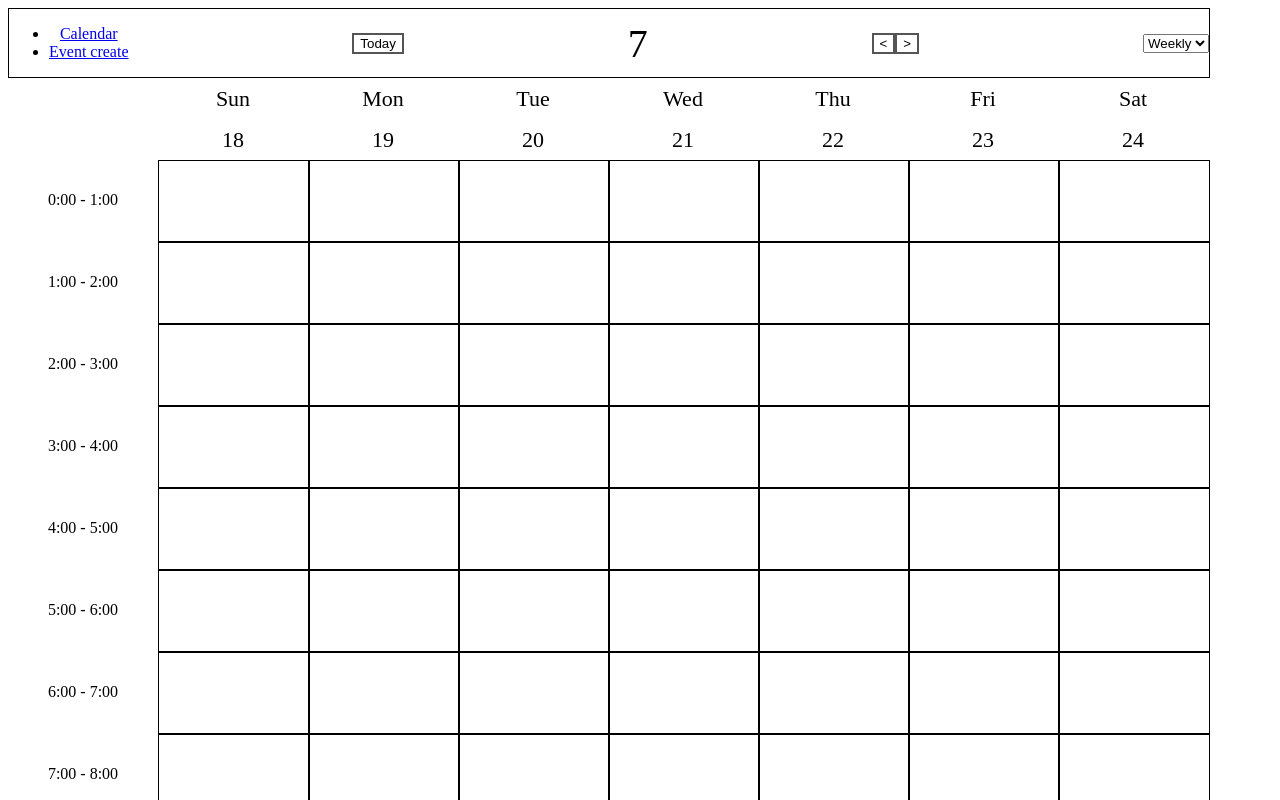
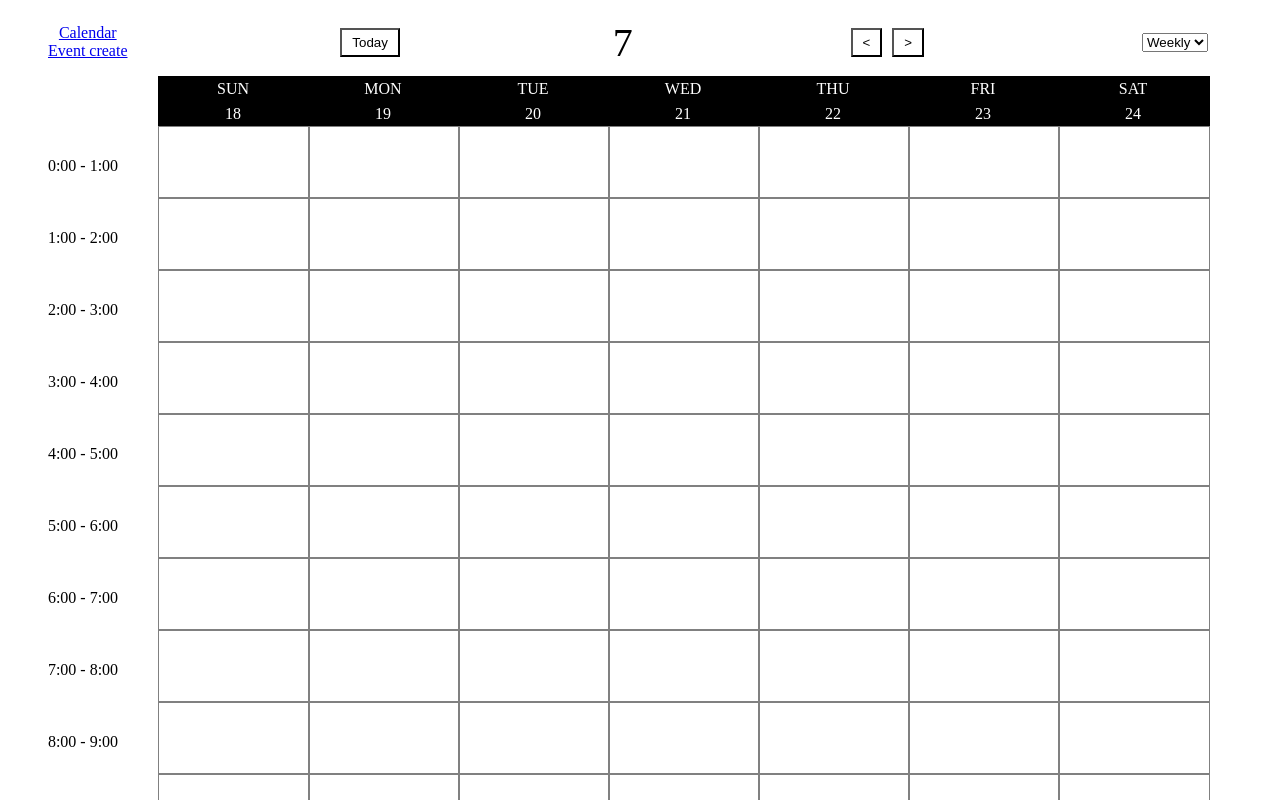
Before and after one commit to chiwon1/calendar-viewer, a React (Create React App) app: page /calendar in a window 1280 px wide. Shown: the top 800 px of the page. Built offline with nearby package versions, Linux system fonts and the light colour scheme.

Commit message:
Design: amend css for weekly/daily calendar

```diff
--- a/src/common/components/Calendar/Daily/Daily.js
+++ b/src/common/components/Calendar/Daily/Daily.js
@@ -1,8 +1,9 @@
 import React from "react";
 import { useSelector } from "react-redux";
 import styled from "styled-components";
+import EventBox from "../EventBox/EventBox";
+import { TIME } from "../../../../features/constant";
 import { checkDailyEventToShow, dayList } from "../../../utils/dateUtils";
-import EventBox from "../EventBox/EventBox";
 
 const Wrapper = styled.div`
   .calendar-container {
@@ -26,6 +27,7 @@ const Wrapper = styled.div`
     width: 300px;
     height: 60px;
     border: 1px solid black;
+    margin: 0 0 0 30px;
   }
 
   .second-column {
@@ -38,6 +40,21 @@ const Wrapper = styled.div`
   .day {
     position: relative;
   }
+
+  .calendar-title {
+    background-color: black;
+    color: white;
+  }
+`;
+
+const ScheduleWrapper = styled.div`
+  background-color: lightgrey;
+  left: 325px;
+  top: ${props => props.top};
+  width: 876px;
+  height: ${props => props.height};
+  z-index: 3;
+  position: absolute;
 `;
 
 function Daily() {
@@ -53,8 +70,8 @@ function Daily() {
     <Wrapper>
       <div className="calendar-container">
         <div className="top-row-container">
-          <div className="first-column">Time</div>
-          <div className="second-column">{day} {date}</div>
+          <div className="first-column calendar-title">{TIME}</div>
+          <div className="second-column calendar-title">{day} {date}</div>
         </div>
         <div className="day">
           {Array.from(Array(24).keys()).map((hour, index) => (
@@ -65,24 +82,16 @@ function Daily() {
           ))}
           {filteredData.map(({ id,startTime, endTime, title, description }) => {
             return (
-              <div
+              <ScheduleWrapper
                 key={id}
-                style={{
-                  backgroundColor: "pink",
-                  left: 302,
-                  top: 62 * startTime ,
-                  border: "1px solid black",
-                  width: 898,
-                  height: (endTime - startTime) * 62,
-                  zIndex: 3,
-                  position: "absolute",
-                }}
+                top={`${62 * startTime}px`}
+                height={`${(endTime - startTime) * 62}px`}
               >
               <EventBox
                 title={title}
                 description={description}
               />
-              </div>
+              </ScheduleWrapper>
             )
           })}
         </div>
--- a/src/common/components/Calendar/EventBox/EventBox.js
+++ b/src/common/components/Calendar/EventBox/EventBox.js
@@ -8,7 +8,7 @@ const Wrapper = styled.div`
 
   .title {
     font-size: 20px;
-    margin-bottom: 10px;
+    /* margin-bottom: 10px; */
   }
 
   .description {
--- a/src/common/components/Calendar/Day/Day.js
+++ b/src/common/components/Calendar/WeekDay/WeekDay.js
@@ -1,6 +1,6 @@
 import React from "react";
 import styled from "styled-components";
-import Time from "../Time/Time";
+import Time from "../WeeklyScheduleUnit/WeeklyScheduleUnit";
 
 const Wrapper = styled.div`
   .day {
@@ -13,8 +13,7 @@ function Day({ day }) {
   return (
     <Wrapper>
       <div className="day">
-        {day.map((time, timeIndex) => <Time key={timeIndex} />)
-        }
+        {day.map((time, timeIndex) => <Time key={timeIndex} />)}
       </div>
     </Wrapper>
   );
--- a/src/common/components/Calendar/Weekly/Weekly.js
+++ b/src/common/components/Calendar/Weekly/Weekly.js
@@ -1,8 +1,8 @@
-import React, { useState } from "react";
+import React from "react";
+import { useSelector } from "react-redux";
 import styled from "styled-components";
-import Day from "../Day/Day";
+import Day from "../WeekDay/WeekDay";
 import EventBox from "../EventBox/EventBox";
-import { useSelector } from "react-redux";
 import weeklyCalendarIndex, { changeDateFormat, checkWeeklyEventToShow, dayList } from "../../../utils/dateUtils";
 
 const Wrapper = styled.div`
@@ -12,24 +12,32 @@ const Wrapper = styled.div`
 
   .dayName {
     width: 150px;
-    height: 41px;
+    height: 25px;
     text-align: center;
     display: inline-block;
-    font-size: 22px;
-    line-height: 41px;
+    line-height: 25px;
+    color: white;
+    background-color: black;
   }
 
   .time {
     text-align: center;
     width: 150px;
-    height: 80px;
-    border: 1px solid black;
+    height: 70px;
+    border: 1px solid gray;
   }
 
-  .rowTitle {
+  .row-title-container {
+    background-color: black;
+    width: 1052px;
+  }
+
+  .row-title {
+    position: relative;
+    top: -22px;
     text-align: center;
     width: 150px;
-    height: 82px;
+    height: 72px;
     line-height: 80px;
   }
 
@@ -40,7 +48,19 @@ const Wrapper = styled.div`
 
   .calendar-table {
     display: flex;
+    position: relative;
   }
+`;
+
+const ScheduleWrapper = styled.div`
+  background-color: lightgrey;
+  left: ${props => props.left};
+  top: ${props => props.top};
+  width: 148px;
+  height: 1200px;
+  height: ${props => props.height};
+  z-index: 3;
+  position: absolute;
 `;
 
 function Weekly() {
@@ -63,18 +83,18 @@ function Weekly() {
       <div className="calendar-container">
         <div className="week">
           <div>
-            <div className="rowTitle" />
+            <div className="row-title" />
             {Array.from(Array(24).keys()).map((hour, index) => (
               <div
                 key={index}
-                className="rowTitle">
+                className="row-title">
                   {`${hour}:00 - ${hour + 1}:00`}
               </div>
             ))}
           </div>
           <div>
             <div>
-              <div>
+              <div className="row-title-container">
                 {dayList.map((day, index) => (
                   <div
                     key={index}
@@ -83,7 +103,7 @@ function Weekly() {
                   </div>
                 ))}
               </div>
-              <div>
+              <div className="row-title-container">
                 {weekDateList.map((baseDate, index) => {
                   const { date } = changeDateFormat(baseDate);
                   return (
@@ -104,29 +124,22 @@ function Weekly() {
                 >
                 </Day>
               ))}
-            </div>
               {filteredData.map(({ id, date, startTime, endTime, title, description }) => {
                 return (
-                <div
+                  <ScheduleWrapper
                     key={id}
-                  style={{
-                    backgroundColor: "pink",
-                    left: (150 * (date.getDay() + 1)),
-                    top: 82 * (startTime + 1),
-                    border: "1px solid black",
-                    width: 150,
-                    height: (endTime - startTime) * 82,
-                    zIndex: 3,
-                    position: "absolute",
-                  }}
+                    left={`${150 * (date.getDay()) + 2}px`}
+                    top={`${72 * (startTime)}px`}
+                    height={`${(endTime - startTime) * 72}px`}
                   >
                   <EventBox
                     title={title}
                     description={description}
                   />
-                </div>
+                  </ScheduleWrapper>
                 )
               })}
+            </div>
           </div>
         </div>
       </div>
--- a/src/common/components/Event/EventCreate/EventCreate.js
+++ b/src/common/components/Event/EventCreate/EventCreate.js
@@ -1,8 +1,8 @@
 import React, { useState } from "react";
-import { useDispatch, useSelector } from "react-redux";
+import { useDispatch } from "react-redux";
 import styled from "styled-components";
 import { createEvent } from "../../../../features/calendar/actions";
-import { DESCRIPTION, END_TIME, START_TIME, TIME, TITLE } from '../../../../features/constant';
+import { DESCRIPTION, END_TIME, START_TIME, SUBMIT, TIME, TITLE } from "../../../../features/constant";
 
 const Wrapper = styled.div`
   div {
@@ -82,7 +82,7 @@ function EventCreate() {
             )}
           />
         </label>
-        <button onClick={onClickCreateEvent}>Submit</button>
+        <button onClick={onClickCreateEvent}>{SUBMIT}</button>
       </div>
     </Wrapper>
   );
--- a/src/common/components/Header/Header.js
+++ b/src/common/components/Header/Header.js
@@ -12,17 +12,20 @@ const Wrapper = styled.div`
     text-align: center;
     justify-content: space-between;
     align-items: center;
-    border: 1px solid black;
   }
 
   .menu-selector {
     vertical-align: middle;
   }
 
+  button {
+    /* border: none; */
+    padding: 5px 10px;
+  }
+
   .today-button {
     background-color: white;
     color: black;
-    border: 2px solid #555555;
   }
 
   .month {
@@ -32,7 +35,11 @@ const Wrapper = styled.div`
   .back-forward-button {
     background-color: white;
     color: black;
-    border: 2px solid #555555;
+    margin: 5px;
+  }
+
+  li {
+    list-style: none;
   }
 `;
 
@@ -56,8 +63,8 @@ function Header () {
         <div className="menu-selector">
           <nav>
             <ul>
-              <li><Link to='/'>{CALENDAR}</Link></li>
-              <li><Link to='/event'>{EVENT_CREATE}</Link></li>
+              <li><Link to="/">{CALENDAR}</Link></li>
+              <li><Link to="/event">{EVENT_CREATE}</Link></li>
             </ul>
           </nav>
         </div>
--- a/src/common/utils/dateUtils.js
+++ b/src/common/utils/dateUtils.js
@@ -22,7 +22,7 @@ export function checkWeeklyEventToShow(date, currentWeekDateList, currentSunday)
   return isCurrentWeek && isCurrentMonth;
 };
 
-export const dayList = ["Sun", "Mon", "Tue", "Wed", "Thu", "Fri", "Sat"];
+export const dayList = ["SUN", "MON", "TUE", "WED", "THU", "FRI", "SAT"];
 
 const weeklyCalendarIndex = [];
 
--- a/src/features/calendar/actions.js
+++ b/src/features/calendar/actions.js
@@ -1,4 +1,4 @@
-import { SHOW_LAST_WEEK, SHOW_NEXT_WEEK, SHOW_DAILY_CALENDAR, SHOW_WEEKLY_CALENDAR, SHOW_NEXT_DAY, SHOW_LAST_DAY, CREATE_EVENT, UPDATE_EVENT, DELETE_EVENT } from "./types";
+import { SHOW_LAST_WEEK, SHOW_NEXT_WEEK, SHOW_DAILY_CALENDAR, SHOW_WEEKLY_CALENDAR, SHOW_LAST_DAY, SHOW_NEXT_DAY, CREATE_EVENT, UPDATE_EVENT, DELETE_EVENT } from "./types";
 
 export function showLastWeek() {
   return { type: SHOW_LAST_WEEK };
--- a/src/features/calendar/reducers.js
+++ b/src/features/calendar/reducers.js
@@ -1,6 +1,6 @@
 import { SHOW_LAST_WEEK, SHOW_NEXT_WEEK, SHOW_DAILY_CALENDAR, SHOW_WEEKLY_CALENDAR, SHOW_LAST_DAY, SHOW_NEXT_DAY, CREATE_EVENT, UPDATE_EVENT, DELETE_EVENT } from "./types";
 import { cloneDeep } from "lodash";
-import { DAILY, WEEKLY } from '../constant';
+import { DAILY, WEEKLY } from "../constant";
 
 const today = new Date();
 
--- a/src/features/constant.js
+++ b/src/features/constant.js
@@ -17,3 +17,5 @@ export const CALENDAR = "Calendar";
 export const EVENT_CREATE = "Event create";
 
 export const TODAY = "Today";
+
+export const SUBMIT = "Submit";
```
Also changed, not shown: src/app/App.js (+5 -5 lines), src/common/components/Calendar/WeeklyScheduleUnit/WeeklyScheduleUnit.js (renamed from src/common/components/Calendar/Time/Time.js). Lines whose indentation alone changed are shown as unchanged.
